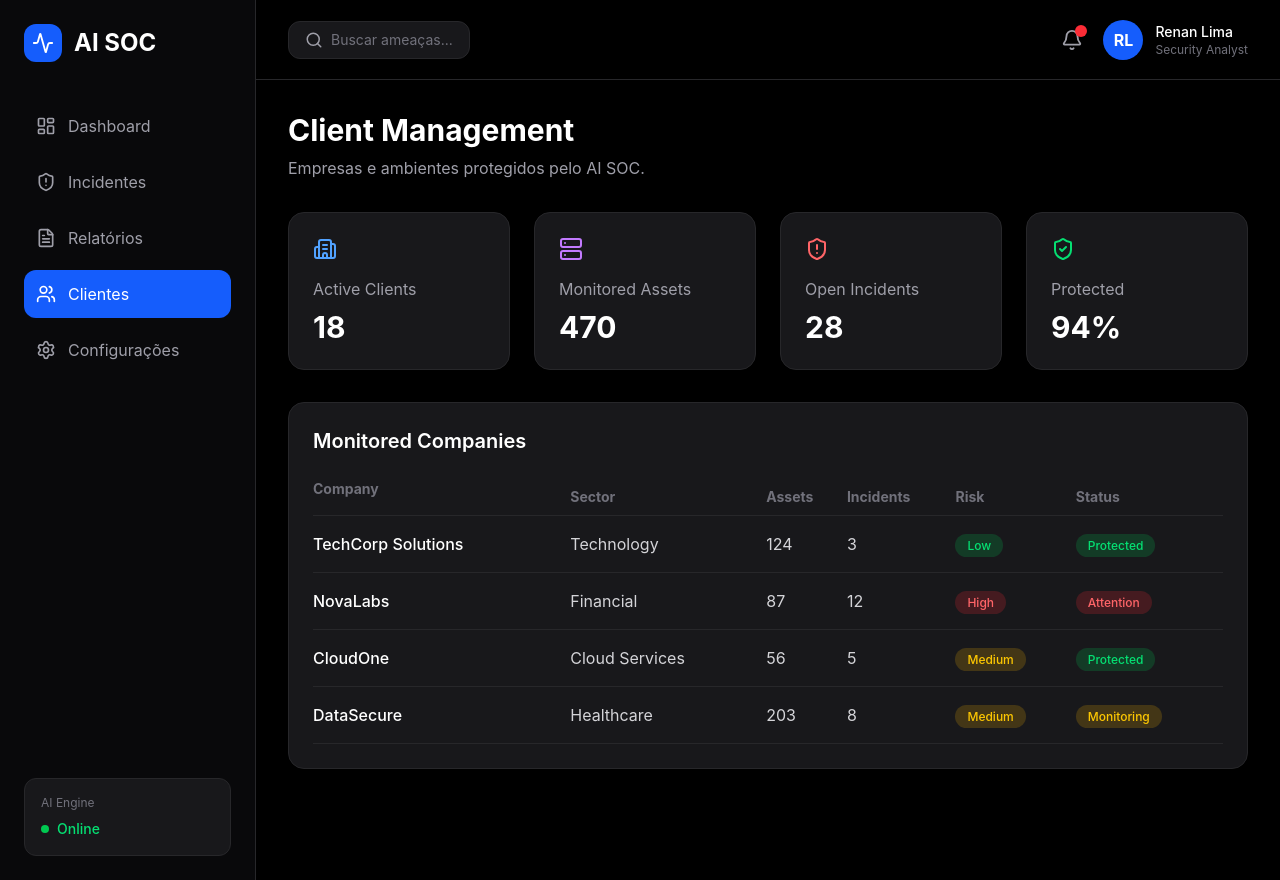
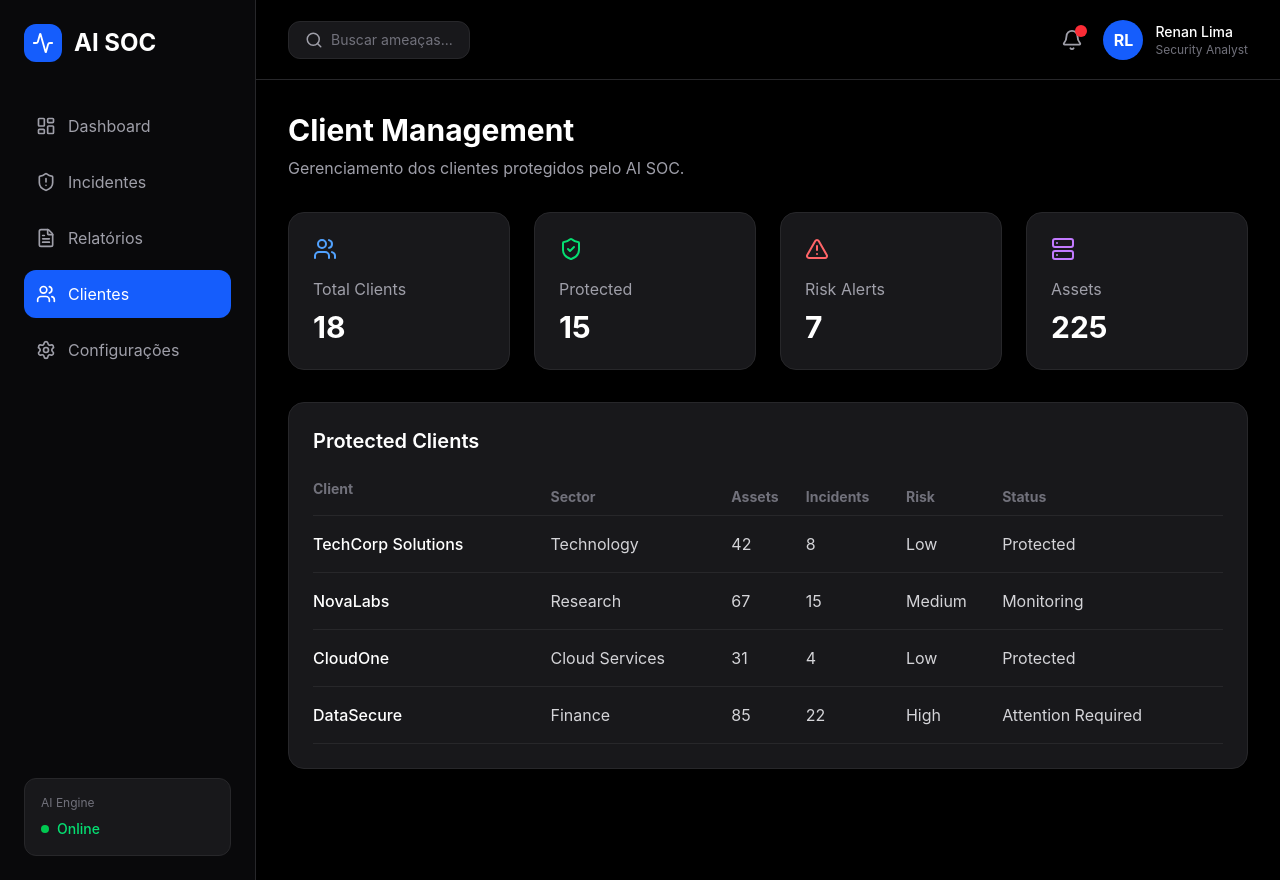
Before and after one commit to renanlima-hub/ai-soc-project, a React (Vite) app in the folder frontend/: page /clients in a window 1280 px wide. Built offline with nearby package versions, Linux system fonts and the light colour scheme.

Commit message:
refactor: organize page data structure

```diff
--- /dev/null
+++ b/frontend/src/data/clients.ts
@@ -0,0 +1,42 @@
+import type { Client } from "../types/Client"
+
+
+export const clients: Client[] = [
+
+  {
+    name: "TechCorp Solutions",
+    sector: "Technology",
+    assets: 42,
+    incidents: 8,
+    risk: "Low",
+    status: "Protected"
+  },
+
+  {
+    name: "NovaLabs",
+    sector: "Research",
+    assets: 67,
+    incidents: 15,
+    risk: "Medium",
+    status: "Monitoring"
+  },
+
+  {
+    name: "CloudOne",
+    sector: "Cloud Services",
+    assets: 31,
+    incidents: 4,
+    risk: "Low",
+    status: "Protected"
+  },
+
+  {
+    name: "DataSecure",
+    sector: "Finance",
+    assets: 85,
+    incidents: 22,
+    risk: "High",
+    status: "Attention Required"
+  }
+
+]
--- /dev/null
+++ b/frontend/src/data/incidents.ts
@@ -0,0 +1,46 @@
+import type { Incident } from "../types/Incident"
+
+
+export const incidents: Incident[] = [
+
+  {
+    id: "#001",
+    type: "SQL Injection",
+    source: "192.168.1.24",
+    severity: "Critical",
+    status: "Blocked",
+    action: "Firewall Rule Applied",
+    time: "10 min ago"
+  },
+
+  {
+    id: "#002",
+    type: "Brute Force Attack",
+    source: "45.32.120.8",
+    severity: "High",
+    status: "Investigating",
+    action: "User Locked",
+    time: "35 min ago"
+  },
+
+  {
+    id: "#003",
+    type: "Malware Detection",
+    source: "Endpoint-04",
+    severity: "Medium",
+    status: "Resolved",
+    action: "File Removed",
+    time: "1 hour ago"
+  },
+
+  {
+    id: "#004",
+    type: "Suspicious Login",
+    source: "VPN Gateway",
+    severity: "Low",
+    status: "Monitoring",
+    action: "Session Logged",
+    time: "3 hours ago"
+  }
+
+]
--- /dev/null
+++ b/frontend/src/data/reports.ts
@@ -0,0 +1,38 @@
+import type { Report } from "../types/Report"
+
+
+export const reports: Report[] = [
+
+  {
+    id: "#001",
+    client: "TechCorp Solutions",
+    period: "July 2026",
+    threats: 42,
+    status: "Completed"
+  },
+
+  {
+    id: "#002",
+    client: "NovaLabs",
+    period: "July 2026",
+    threats: 87,
+    status: "Processing"
+  },
+
+  {
+    id: "#003",
+    client: "CloudOne",
+    period: "June 2026",
+    threats: 21,
+    status: "Completed"
+  },
+
+  {
+    id: "#004",
+    client: "DataSecure",
+    period: "June 2026",
+    threats: 15,
+    status: "Pending"
+  }
+
+]
--- a/frontend/src/pages/Clients.tsx
+++ b/frontend/src/pages/Clients.tsx
@@ -1,52 +1,16 @@
 import MetricCard from "../components/ui/MetricCard"
+import { clients } from "../data/clients"
 
 import {
-  Building2,
-  Server,
-  ShieldAlert,
-  ShieldCheck
+  Users,
+  ShieldCheck,
+  AlertTriangle,
+  Server
 } from "lucide-react"
 
 
 
 function Clients() {
-
-
-  const clients = [
-    {
-      name: "TechCorp Solutions",
-      sector: "Technology",
-      assets: 124,
-      incidents: 3,
-      risk: "Low",
-      status: "Protected"
-    },
-    {
-      name: "NovaLabs",
-      sector: "Financial",
-      assets: 87,
-      incidents: 12,
-      risk: "High",
-      status: "Attention"
-    },
-    {
-      name: "CloudOne",
-      sector: "Cloud Services",
-      assets: 56,
-      incidents: 5,
-      risk: "Medium",
-      status: "Protected"
-    },
-    {
-      name: "DataSecure",
-      sector: "Healthcare",
-      assets: 203,
-      incidents: 8,
-      risk: "Medium",
-      status: "Monitoring"
-    }
-  ]
-
 
 
   return (
@@ -73,11 +37,12 @@ function Clients() {
           text-zinc-400
           mt-2
         ">
-          Empresas e ambientes protegidos pelo AI SOC.
+          Gerenciamento dos clientes protegidos pelo AI SOC.
         </p>
 
 
       </div>
+
 
 
 
@@ -91,34 +56,34 @@ function Clients() {
 
 
         <MetricCard
-          title="Active Clients"
+          title="Total Clients"
           value="18"
-          icon={<Building2 />}
+          icon={<Users />}
           color="text-blue-400"
         />
 
 
         <MetricCard
-          title="Monitored Assets"
-          value="470"
-          icon={<Server />}
-          color="text-purple-400"
+          title="Protected"
+          value="15"
+          icon={<ShieldCheck />}
+          color="text-green-400"
         />
 
 
         <MetricCard
-          title="Open Incidents"
-          value="28"
-          icon={<ShieldAlert />}
+          title="Risk Alerts"
+          value="7"
+          icon={<AlertTriangle />}
           color="text-red-400"
         />
 
 
         <MetricCard
-          title="Protected"
-          value="94%"
-          icon={<ShieldCheck />}
-          color="text-green-400"
+          title="Assets"
+          value="225"
+          icon={<Server />}
+          color="text-purple-400"
         />
 
 
@@ -146,7 +111,7 @@ function Clients() {
           font-semibold
           mb-6
         ">
-          Monitored Companies
+          Protected Clients
         </h2>
 
 
@@ -162,15 +127,15 @@ function Clients() {
           <thead>
 
             <tr className="
+              text-zinc-500
+              text-sm
               border-b
               border-zinc-800
-              text-zinc-500
-              text-sm
             ">
 
 
               <th className="pb-4">
-                Company
+                Client
               </th>
 
 
@@ -201,7 +166,6 @@ function Clients() {
 
             </tr>
 
-
           </thead>
 
 
@@ -211,8 +175,7 @@ function Clients() {
           <tbody>
 
 
-            {clients.map((client)=>(
-
+            {clients.map((client) => (
 
               <tr
                 key={client.name}
@@ -249,29 +212,16 @@ function Clients() {
 
 
                 <td>
-
-
-                  <RiskBadge
-                    risk={client.risk}
-                  />
-
-
+                  {client.risk}
                 </td>
 
 
                 <td>
-
-
-                  <StatusBadge
-                    status={client.status}
-                  />
-
-
+                  {client.status}
                 </td>
 
 
               </tr>
-
 
             ))}
 
@@ -294,98 +244,4 @@ function Clients() {
 
 
 
-
-
-
-function RiskBadge({
-  risk
-}:{
-  risk:string
-}){
-
-
-  const colors = {
-
-    Low:
-      "bg-green-500/20 text-green-400",
-
-    Medium:
-      "bg-yellow-500/20 text-yellow-400",
-
-    High:
-      "bg-red-500/20 text-red-400"
-
-  }
-
-
-
-  return (
-
-    <span className={`
-      px-3
-      py-1
-      rounded-full
-      text-xs
-      font-medium
-      ${colors[risk as keyof typeof colors]}
-    `}>
-
-      {risk}
-
-    </span>
-
-  )
-
-}
-
-
-
-
-
-
-function StatusBadge({
-  status
-}:{
-  status:string
-}){
-
-
-  const colors = {
-
-    Protected:
-      "bg-green-500/20 text-green-400",
-
-    Attention:
-      "bg-red-500/20 text-red-400",
-
-    Monitoring:
-      "bg-yellow-500/20 text-yellow-400"
-
-  }
-
-
-
-  return (
-
-    <span className={`
-      px-3
-      py-1
-      rounded-full
-      text-xs
-      font-medium
-      ${colors[status as keyof typeof colors]}
-    `}>
-
-      {status}
-
-    </span>
-
-  )
-
-}
-
-
-
-
-
 export default Clients
--- a/frontend/src/pages/Incidents.tsx
+++ b/frontend/src/pages/Incidents.tsx
@@ -1,3 +1,7 @@
+import MetricCard from "../components/ui/MetricCard"
+import SeverityBadge from "../components/ui/SeverityBadge"
+import { incidents } from "../data/incidents"
+
 import {
   AlertTriangle,
   ShieldAlert,
@@ -6,48 +10,8 @@ import {
 } from "lucide-react"
 
 
+
 function Incidents() {
-
-
-  const incidents = [
-    {
-      id: "#001",
-      type: "SQL Injection",
-      source: "192.168.1.24",
-      severity: "Critical",
-      status: "Blocked",
-      action: "Firewall Rule Applied",
-      time: "10 min ago"
-    },
-    {
-      id: "#002",
-      type: "Brute Force Attack",
-      source: "45.32.120.8",
-      severity: "High",
-      status: "Investigating",
-      action: "User Locked",
-      time: "35 min ago"
-    },
-    {
-      id: "#003",
-      type: "Malware Detection",
-      source: "Endpoint-04",
-      severity: "Medium",
-      status: "Resolved",
-      action: "File Removed",
-      time: "1 hour ago"
-    },
-    {
-      id: "#004",
-      type: "Suspicious Login",
-      source: "VPN Gateway",
-      severity: "Low",
-      status: "Monitoring",
-      action: "Session Logged",
-      time: "3 hours ago"
-    }
-  ]
-
 
 
   return (
@@ -77,12 +41,11 @@ function Incidents() {
           Investigação e gerenciamento de ameaças detectadas pela IA.
         </p>
 
+
       </div>
 
 
 
-
-      {/* Summary Cards */}
 
 
       <div className="
@@ -92,7 +55,7 @@ function Incidents() {
       ">
 
 
-        <SummaryCard
+        <MetricCard
           title="Critical"
           value="12"
           icon={<ShieldAlert />}
@@ -100,7 +63,7 @@ function Incidents() {
         />
 
 
-        <SummaryCard
+        <MetricCard
           title="Investigating"
           value="8"
           icon={<Clock />}
@@ -108,7 +71,7 @@ function Incidents() {
         />
 
 
-        <SummaryCard
+        <MetricCard
           title="Resolved"
           value="45"
           icon={<CheckCircle />}
@@ -116,7 +79,7 @@ function Incidents() {
         />
 
 
-        <SummaryCard
+        <MetricCard
           title="Total Alerts"
           value="65"
           icon={<AlertTriangle />}
@@ -129,8 +92,6 @@ function Incidents() {
 
 
 
-
-      {/* Filters */}
 
 
       <div className="
@@ -151,7 +112,6 @@ function Incidents() {
           px-4
           py-2
           rounded-lg
-          text-sm
         ">
           All
         </button>
@@ -163,7 +123,6 @@ function Incidents() {
           px-4
           py-2
           rounded-lg
-          text-sm
         ">
           Critical
         </button>
@@ -175,7 +134,6 @@ function Incidents() {
           px-4
           py-2
           rounded-lg
-          text-sm
         ">
           High
         </button>
@@ -187,7 +145,6 @@ function Incidents() {
           px-4
           py-2
           rounded-lg
-          text-sm
         ">
           Blocked
         </button>
@@ -199,7 +156,6 @@ function Incidents() {
 
 
 
-      {/* Incident Table */}
 
 
       <div className="
@@ -223,6 +179,8 @@ function Incidents() {
 
 
 
+
+
         <table className="
           w-full
           text-left
@@ -238,44 +196,55 @@ function Incidents() {
               border-zinc-800
             ">
 
+
               <th className="pb-4">
                 ID
               </th>
+
 
               <th>
                 Attack
               </th>
 
+
               <th>
                 Source
               </th>
+
 
               <th>
                 Severity
               </th>
 
+
               <th>
                 Status
               </th>
+
 
               <th>
                 Action
               </th>
 
+
               <th>
                 Time
               </th>
 
+
             </tr>
 
+
           </thead>
+
+
+
 
 
           <tbody>
 
 
-            {incidents.map((incident)=>(
-
+            {incidents.map((incident) => (
 
               <tr
                 key={incident.id}
@@ -285,6 +254,7 @@ function Incidents() {
                   text-zinc-300
                 "
               >
+
 
                 <td className="py-4">
                   {incident.id}
@@ -327,7 +297,6 @@ function Incidents() {
 
               </tr>
 
-
             ))}
 
 
@@ -349,108 +318,4 @@ function Incidents() {
 
 
 
-
-
-function SummaryCard({
-  title,
-  value,
-  icon,
-  color
-}:{
-  title:string
-  value:string
-  icon:React.ReactNode
-  color:string
-}){
-
-
-  return (
-
-    <div className="
-      bg-zinc-900
-      border
-      border-zinc-800
-      rounded-2xl
-      p-6
-    ">
-
-
-      <div className={color}>
-        {icon}
-      </div>
-
-
-      <p className="
-        text-zinc-400
-        mt-4
-      ">
-        {title}
-      </p>
-
-
-      <h2 className="
-        text-white
-        text-3xl
-        font-bold
-        mt-2
-      ">
-        {value}
-      </h2>
-
-
-    </div>
-
-  )
-
-}
-
-
-
-
-
-function SeverityBadge({
-  severity
-}:{
-  severity:string
-}){
-
-
-  const styles = {
-
-    Critical:
-      "bg-red-500/20 text-red-400",
-
-    High:
-      "bg-orange-500/20 text-orange-400",
-
-    Medium:
-      "bg-yellow-500/20 text-yellow-400",
-
-    Low:
-      "bg-blue-500/20 text-blue-400"
-
-  }
-
-
-  return (
-
-    <span className={`
-      px-3
-      py-1
-      rounded-full
-      text-xs
-      font-medium
-      ${styles[severity as keyof typeof styles]}
-    `}>
-
-      {severity}
-
-    </span>
-
-  )
-
-}
-
-
-
 export default Incidents
--- a/frontend/src/pages/Reports.tsx
+++ b/frontend/src/pages/Reports.tsx
@@ -1,5 +1,6 @@
 import MetricCard from "../components/ui/MetricCard"
 import StatusBadge from "../components/ui/StatusBadge"
+import { reports } from "../data/reports"
 
 import {
   FileText,
@@ -14,39 +15,6 @@ import {
 function Reports() {
 
 
-  const reports = [
-    {
-      id: "#001",
-      client: "TechCorp Solutions",
-      period: "July 2026",
-      threats: 42,
-      status: "Completed"
-    },
-    {
-      id: "#002",
-      client: "NovaLabs",
-      period: "July 2026",
-      threats: 87,
-      status: "Processing"
-    },
-    {
-      id: "#003",
-      client: "CloudOne",
-      period: "June 2026",
-      threats: 21,
-      status: "Completed"
-    },
-    {
-      id: "#004",
-      client: "DataSecure",
-      period: "June 2026",
-      threats: 15,
-      status: "Pending"
-    }
-  ]
-
-
-
   return (
 
     <div className="
@@ -57,7 +25,6 @@ function Reports() {
 
 
       <div className="mb-8">
-
 
         <h1 className="
           text-3xl
@@ -138,76 +105,6 @@ function Reports() {
         border-zinc-800
         rounded-2xl
         p-6
-        flex
-        justify-between
-        items-center
-      ">
-
-
-        <div>
-
-
-          <h2 className="
-            text-white
-            text-xl
-            font-semibold
-          ">
-            AI Report Generator
-          </h2>
-
-
-          <p className="
-            text-zinc-400
-            mt-2
-          ">
-            Gere análises de ameaças automaticamente utilizando inteligência artificial.
-          </p>
-
-
-        </div>
-
-
-
-
-
-        <button className="
-          bg-blue-600
-          hover:bg-blue-700
-          text-white
-          px-5
-          py-3
-          rounded-xl
-          flex
-          items-center
-          gap-2
-          transition
-        ">
-
-
-          <Sparkles size={18}/>
-
-          Generate Report
-
-
-        </button>
-
-
-      </div>
-
-
-
-
-
-
-
-
-      <div className="
-        mt-8
-        bg-zinc-900
-        border
-        border-zinc-800
-        rounded-2xl
-        p-6
       ">
 
 
@@ -272,7 +169,6 @@ function Reports() {
 
             </tr>
 
-
           </thead>
 
 
@@ -282,8 +178,7 @@ function Reports() {
           <tbody>
 
 
-            {reports.map((report)=>(
-
+            {reports.map((report) => (
 
               <tr
                 key={report.id}
@@ -300,10 +195,7 @@ function Reports() {
                 </td>
 
 
-                <td className="
-                  text-white
-                  font-medium
-                ">
+                <td className="text-white font-medium">
                   {report.client}
                 </td>
 
@@ -329,30 +221,23 @@ function Reports() {
 
                 <td>
 
-
                   <button className="
                     text-blue-400
-                    hover:text-blue-300
                     flex
                     items-center
                     gap-2
                   ">
 
-
                     <Download size={16}/>
-
 
                     View
 
-
                   </button>
-
 
                 </td>
 
 
               </tr>
-
 
             ))}
 
```
Also changed, not shown: frontend/src/services/api.ts (added), frontend/src/types/Client.ts (added), frontend/src/types/Incident.ts (added), frontend/src/types/Report.ts (added).
